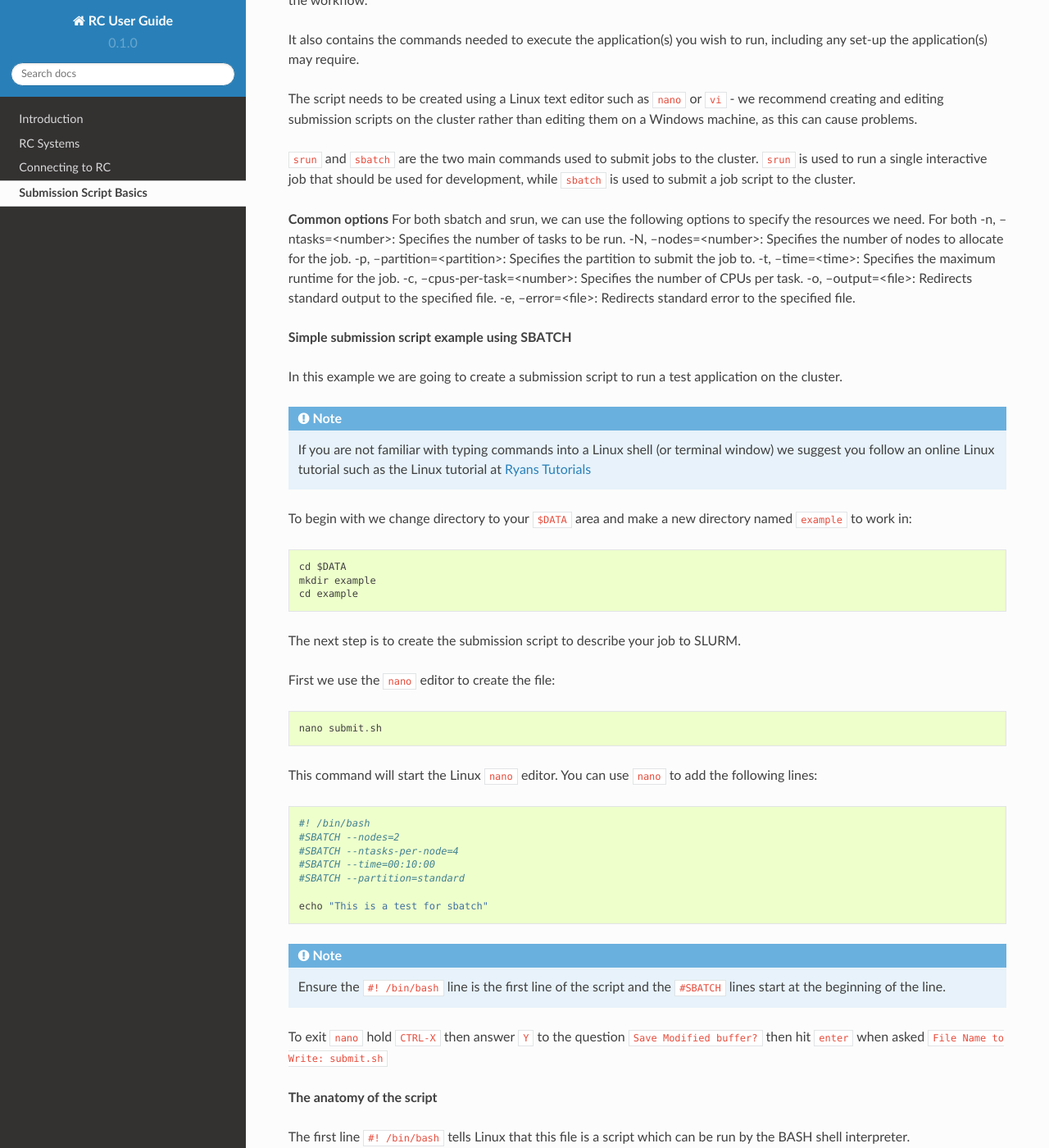
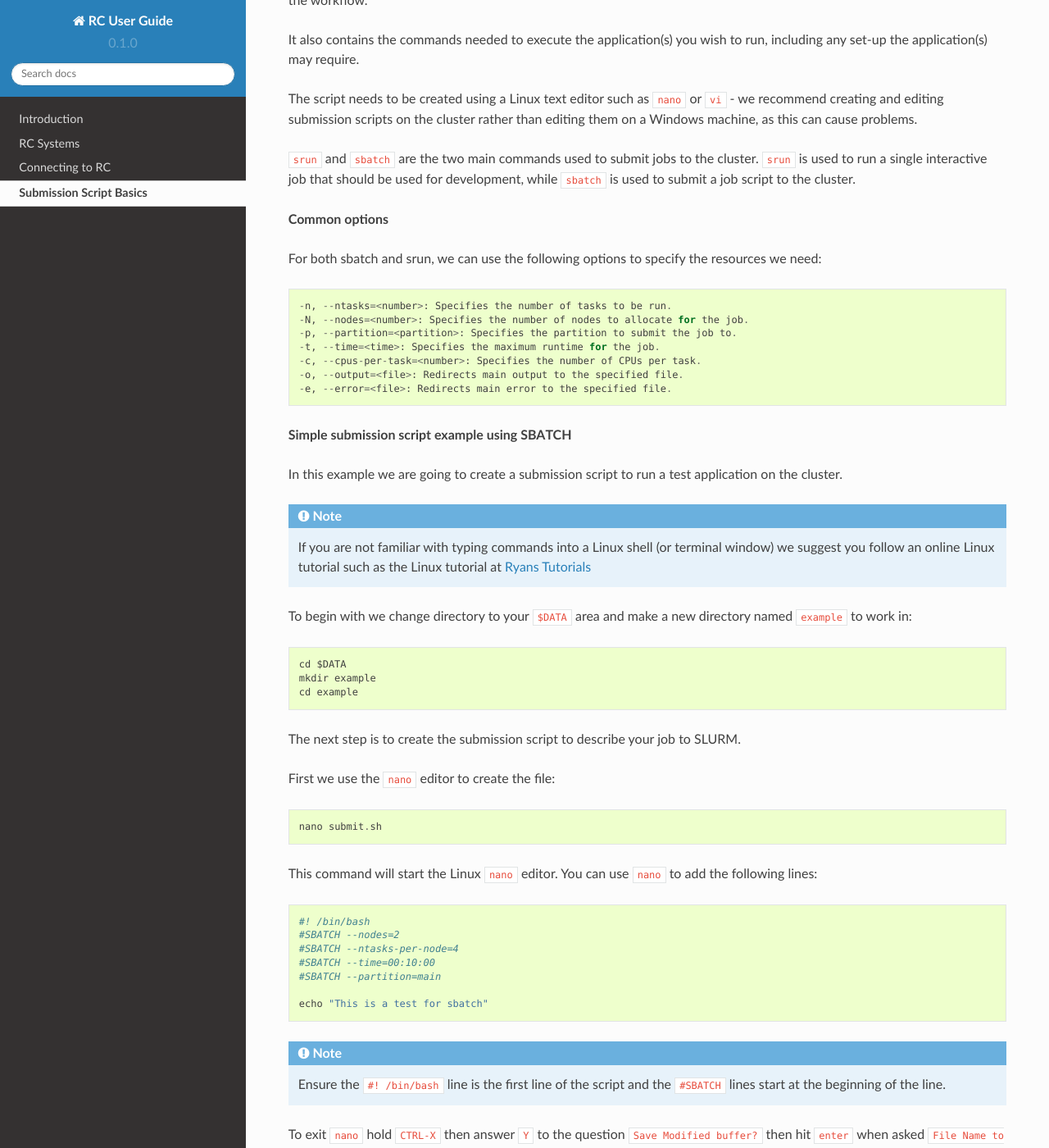
Before and after one commit to giangbioinformatics/slurm-hpc-for-bioinformatics-tutorial, a Sphinx documentation site: the page built from docs/source/rc-script-basics.rst, in a window 1280 px wide and 1400 px high, scrolled down 317 px. Shown: the whole window at 82% size. Built offline with Sphinx 7.4.7 and the Read the Docs theme 2.0.0, drawn with Linux system fonts in a browser that asks for light colours; some of the changed text lies outside the part shown.

Commit message:
fix option (#6)
add submit job

```diff
--- a/docs/source/rc-script-basics.rst
+++ b/docs/source/rc-script-basics.rst
@@ -17,15 +17,17 @@
 ``srun`` is used to run a single interactive job that should be used for development, while ``sbatch`` is used to submit a job script to the cluster.
 
 **Common options**
-For both sbatch and srun, we can use the following options to specify the resources we need.
-For both
--n, --ntasks=<number>: Specifies the number of tasks to be run.
--N, --nodes=<number>: Specifies the number of nodes to allocate for the job.
--p, --partition=<partition>: Specifies the partition to submit the job to.
--t, --time=<time>: Specifies the maximum runtime for the job.
--c, --cpus-per-task=<number>: Specifies the number of CPUs per task.
--o, --output=<file>: Redirects standard output to the specified file.
--e, --error=<file>: Redirects standard error to the specified file.
+
+For both sbatch and srun, we can use the following options to specify the resources we need::
+
+    -n, --ntasks=<number>: Specifies the number of tasks to be run.
+    -N, --nodes=<number>: Specifies the number of nodes to allocate for the job.
+    -p, --partition=<partition>: Specifies the partition to submit the job to.
+    -t, --time=<time>: Specifies the maximum runtime for the job.
+    -c, --cpus-per-task=<number>: Specifies the number of CPUs per task.
+    -o, --output=<file>: Redirects main output to the specified file.
+    -e, --error=<file>: Redirects main error to the specified file.
+
 
 **Simple submission script example using SBATCH**
 
@@ -53,7 +55,7 @@
   #SBATCH --nodes=2
   #SBATCH --ntasks-per-node=4
   #SBATCH --time=00:10:00
-  #SBATCH --partition=standard
+  #SBATCH --partition=main
 
   echo "This is a test for sbatch"
 
@@ -96,12 +98,12 @@
 If it is running, you will see something like::
 
      JOBID PARTITION     NAME     USER ST       TIME  NODES NODELIST(REASON)
-   nnnnnnn     standard submit.s ouit0554  R       0:07      2 arc-c[302-303]
+   nnnnnnn     main submit.s ouit0554  R       0:07      2 arc-c[302-303]
 
 If the job is waiting to run (because another user is using the ``devel`` nodes) you will see::
 
      JOBID PARTITION     NAME     USER ST       TIME  NODES NODELIST(REASON)
-   nnnnnnn     standard submit.s ouit0554 PD       0:00      2 (None)
+   nnnnnnn     main submit.s ouit0554 PD       0:00      2 (None)
 
 The difference being that in the first case you can see the job state is ``R`` for **RUNNING** and in the second it is ``PD`` for **PENDING** and it has not been allocated nodes in the ``NODELIST``
 
@@ -136,7 +138,7 @@
   #SBATCH --cpus-per-task=<request cpus>
   #SBATCH --mem=<request memory>G
   #SBATCH --time=00:10:00
-  #SBATCH --partition=<standard|gpu>
+  #SBATCH --partition=<main|gpu>
   <Your script here>
 
 Submit your job::
@@ -148,8 +150,12 @@
 ``srun`` is running interactively. We can change interpreter to ``/bin/bash`` or ``/usr/bin/python`` to run the script interactively. or
 The command as below::
 
-    srun -n 1 -N 1 -c 1 -t 00:10:00 -p standard /bin/bash
+    srun -n 1 -N 1 -c 1 -t 00:10:00 -p main --pty /bin/bash
 
 Or::
 
-    srun -n 1 -N 1 -c 1 -t 00:10:00 -p standard /usr/bin/python <script.py>
+    srun -n 1 -N 1 -c 1 -t 00:10:00 -p main /usr/bin/python <script.py>
+
+For only download/upload files, just submit using 1 cpus::
+
+      srun -n 1 -N 1 -c 1 -t 00:10:00 -p main --pty /bin/bash
```
